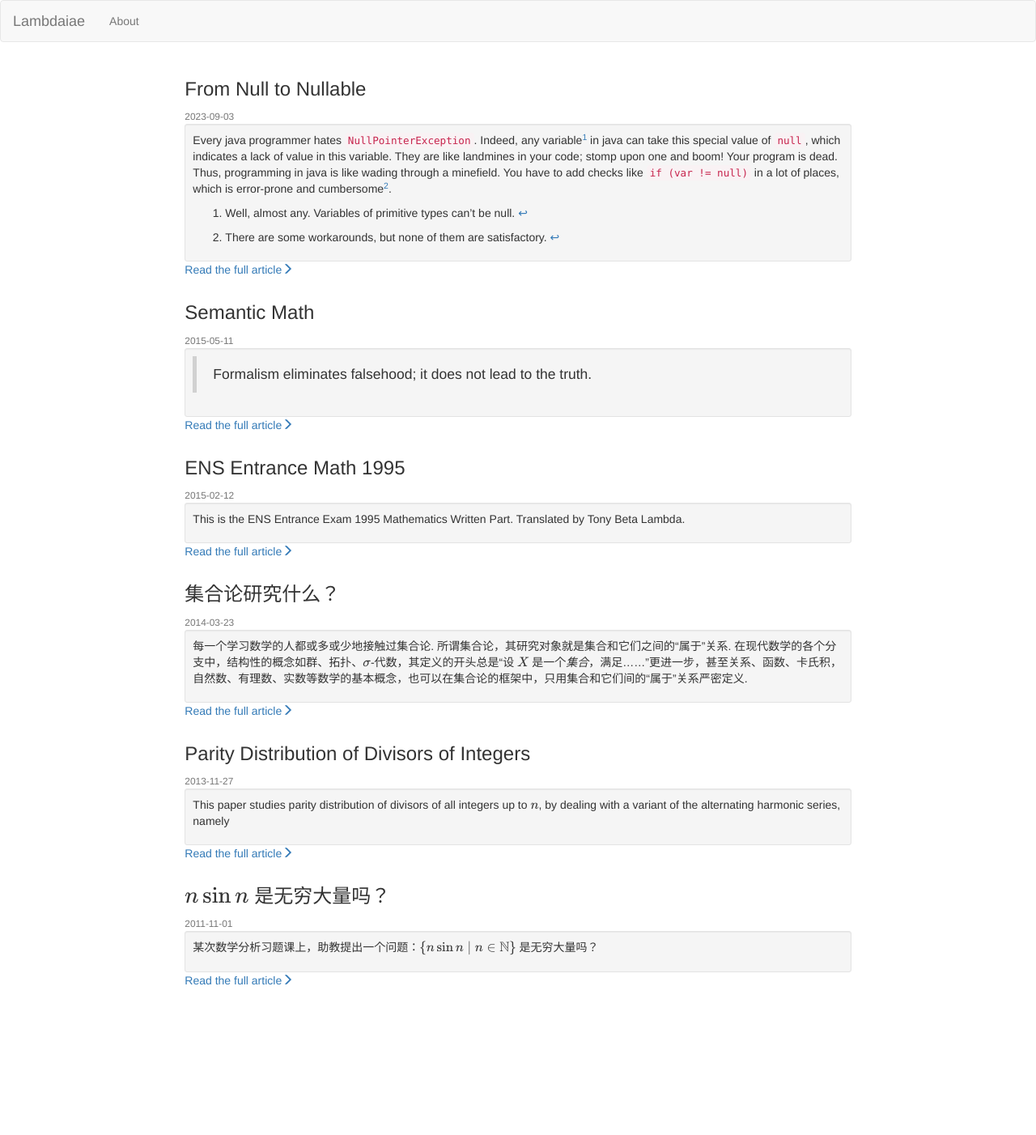
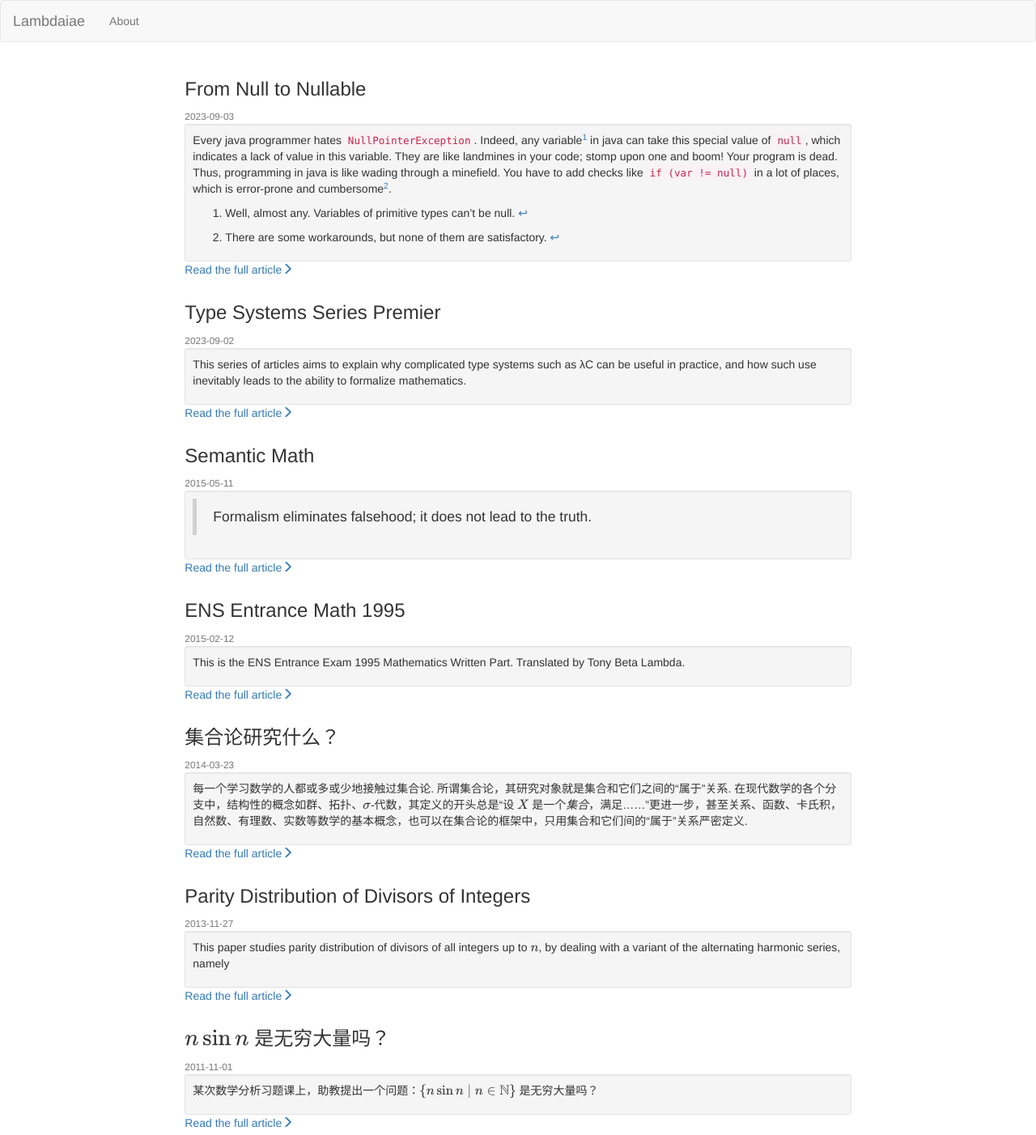
Before and after one commit to tonyxty/tonyxty.github.io, a Jekyll site: the page built from index.html, in a window 1280 px wide. Shown: the whole page at 81% size. Built offline with Jekyll 4.4.1, drawn with Linux system fonts in a browser that asks for light colours; nearby versions of some CDN libraries; formulas are drawn with MathJax 3; before the commit the page ends 1226 px from its top, so only the background shows below that.

Commit message:
Add series premier

```diff
--- /dev/null
+++ b/_posts/2023-09-02-type-systems-series-premier.md
@@ -0,0 +1,9 @@
+---
+title: Type Systems Series Premier
+series: Why complicated type systems are useful
+---
+This series of articles aims to explain why complicated type systems such as λC can be useful in practice, and how such use inevitably leads to the ability to formalize mathematics.
+
+If you have been a software engineer and ever wondered "Why those PLT people invent all these fancy concepts about types?"  This series might answer your question.
+
+I will assume some very basic knowledge of major programming languages such as java, python, C, and notably haskell.  If you have never used haskell, I strongly recommend that you try it.  *It can change your life.*  A good place to start is [Learn You a Haskell for Great Good](http://learnyouahaskell.com/chapters).
```
Also changed, not shown: _posts/2023-09-03-from-null-to-nullable.md (+1 -1 lines).
